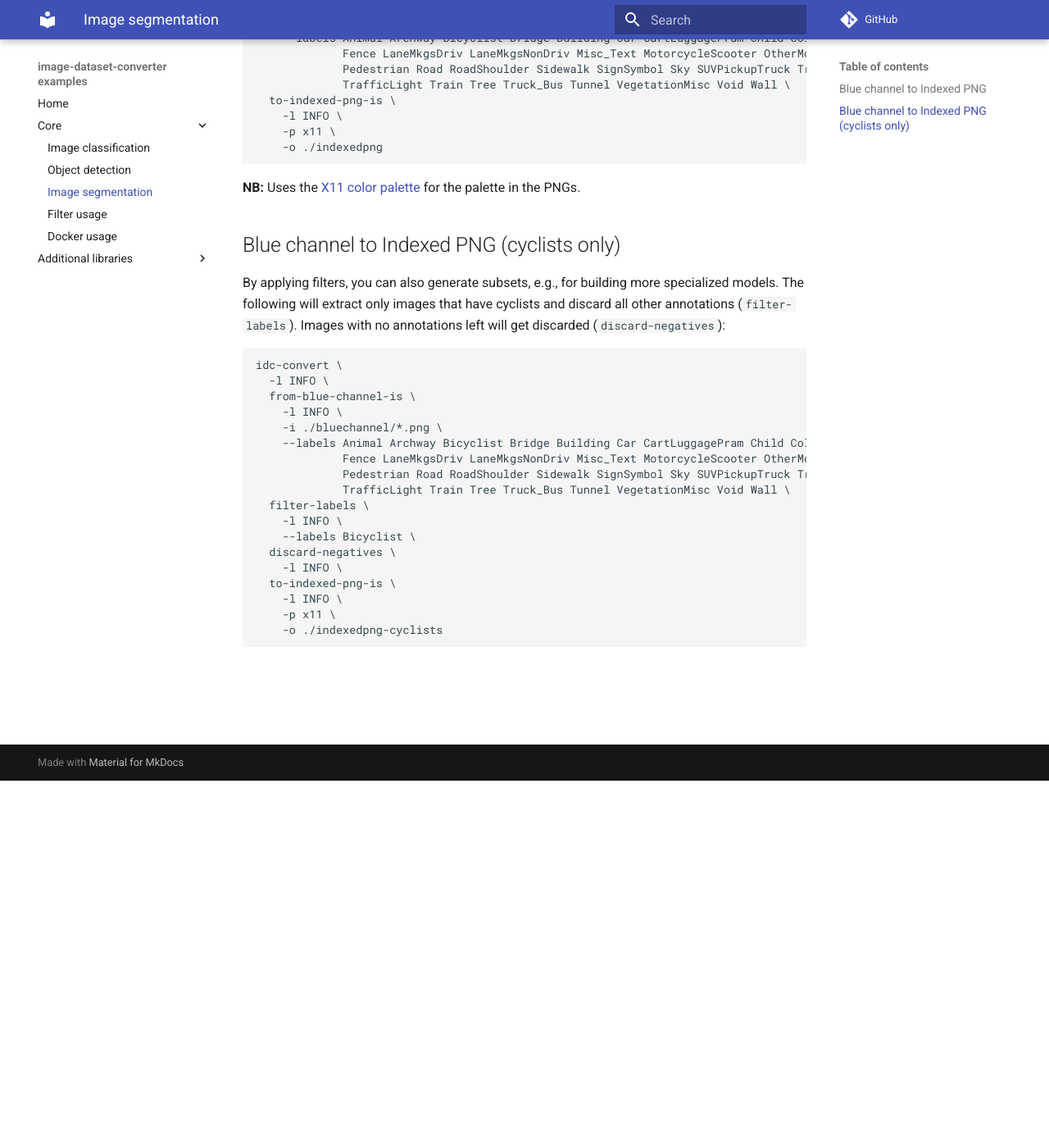
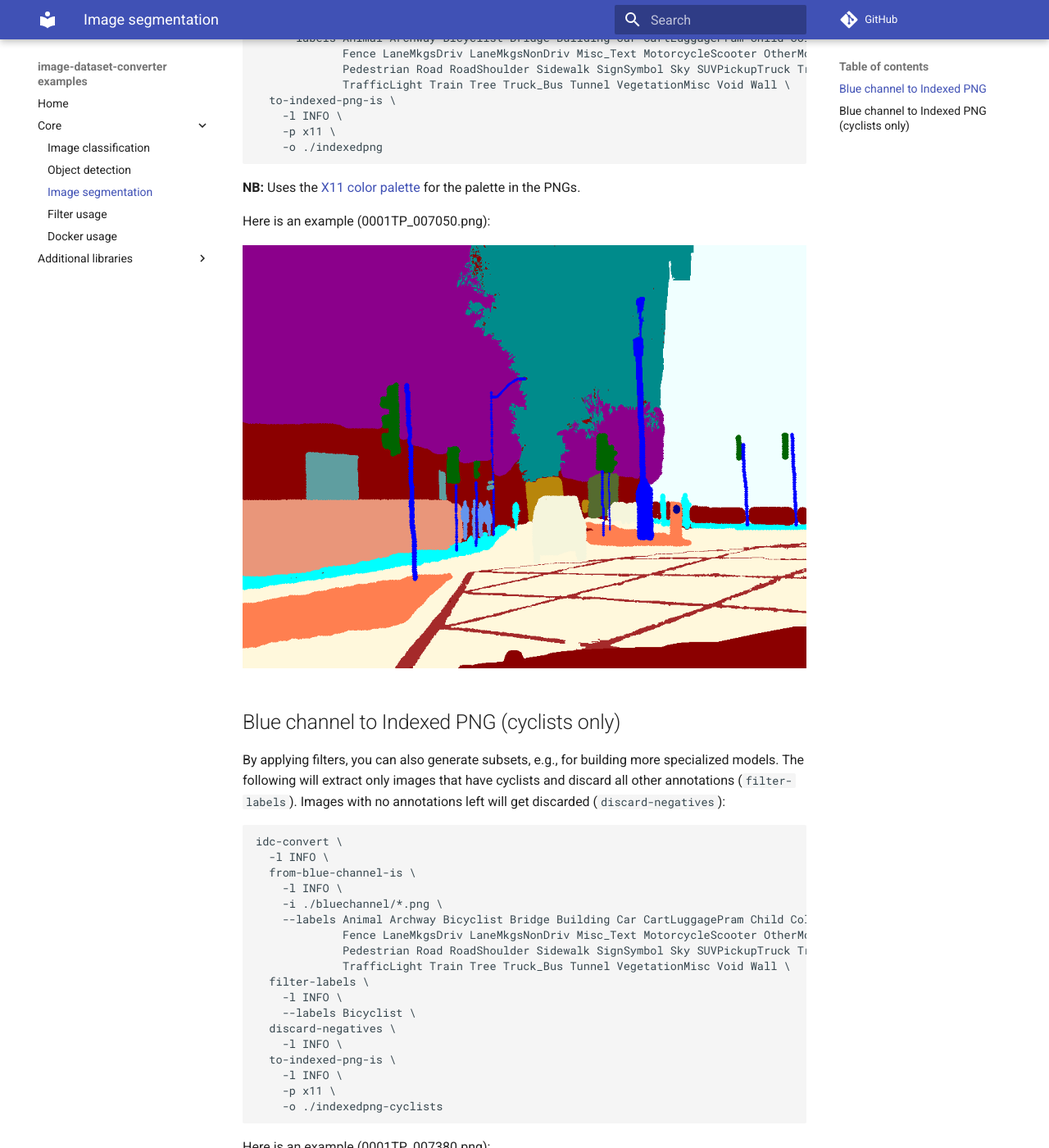
Before and after one commit to waikato-datamining/image-dataset-converter-examples, an MkDocs documentation site: the page built from docs/image_segmentation.md, in a window 1280 px wide and 1400 px high, scrolled down 448 px. Shown: the whole window at 82% size. Built offline with MkDocs 1.6.1 and Material for MkDocs 9.7.7, drawn with Linux system fonts in a browser that asks for light colours; comment, search, counter and statistics services are not loaded.

Commit message:
added example images

````diff
--- a/docs/image_segmentation.md
+++ b/docs/image_segmentation.md
@@ -24,6 +24,10 @@
 ```
 
 **NB:** Uses the [X11 color palette](https://en.wikipedia.org/wiki/X11_color_names) for the palette in the PNGs.
+
+Here is an example (0001TP_007050.png):
+
+![Example indexed PNG from the camvid dataset (0001TP_007050.png)](img/0001TP_007050.png)
 
 
 # Blue channel to Indexed PNG (cyclists only)
@@ -52,3 +56,7 @@
     -p x11 \
     -o ./indexedpng-cyclists
 ```
+
+Here is an example (0001TP_007380.png):
+
+![Example indexed PNG from the camvid dataset with only cyclists in it (0001TP_007380.png)](img/0001TP_007380.png)
````
Also changed, not shown: docs/img/0001TP_007050.png (added), docs/img/0001TP_007380.png (added).
